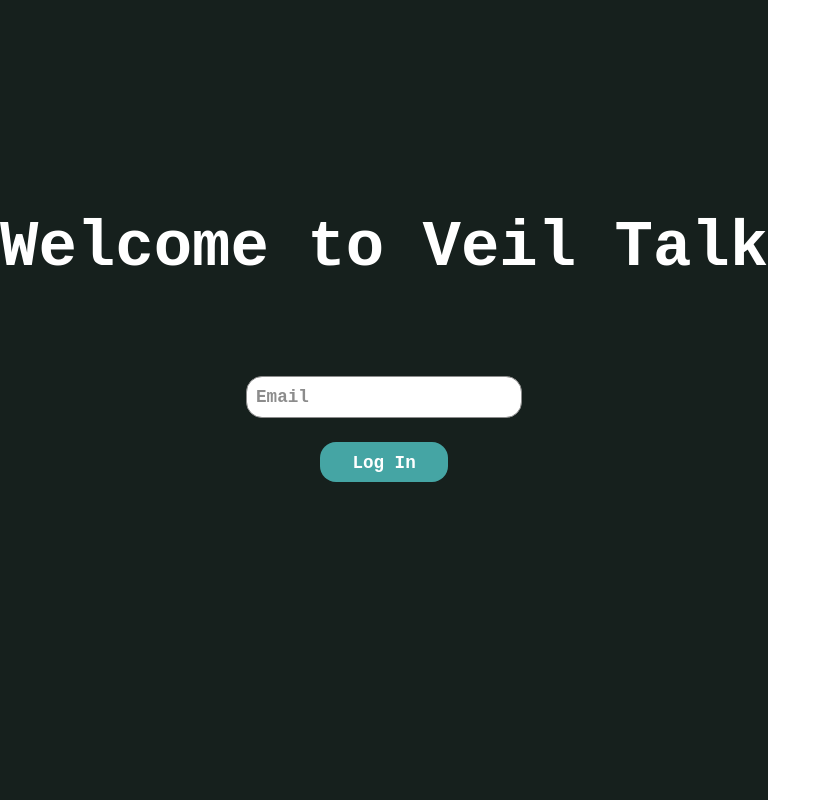
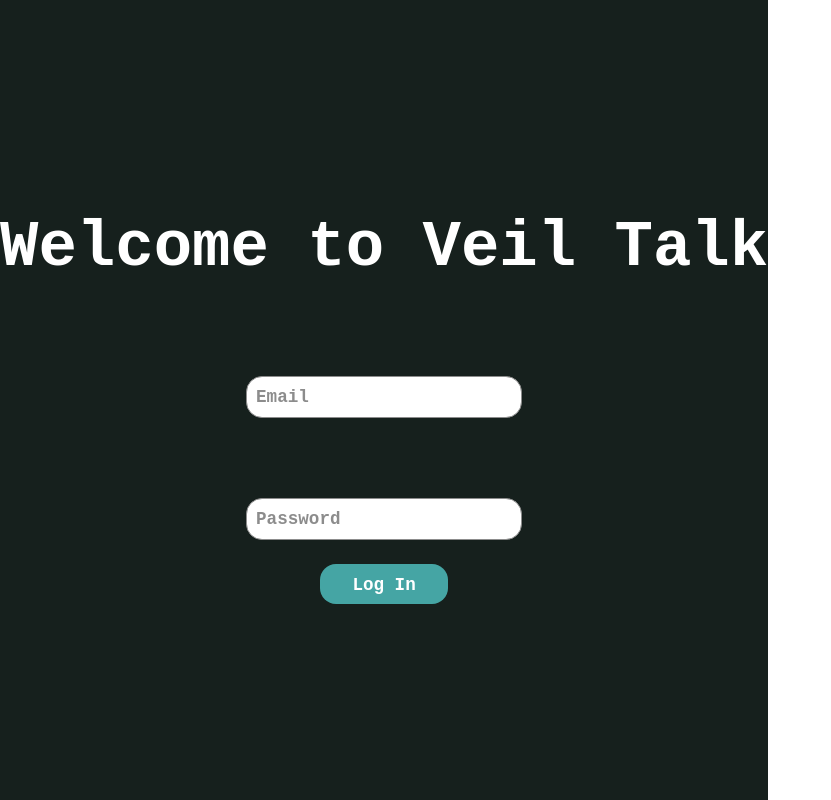
Before and after one commit to Raushan0300/Veil-Talk, a React (Vite) app: page /login in a window 1280 px wide. Shown: the whole page, without its empty margins (0-831 px from the left). Built offline with nearby package versions, Linux system fonts and the light colour scheme.

Commit message:
api changed

```diff
--- a/package.json
+++ b/package.json
@@ -10,6 +10,7 @@
     "preview": "vite preview"
   },
   "dependencies": {
+    "axios": "^1.6.7",
     "react": "^18.2.0",
     "react-dom": "^18.2.0",
     "react-router-dom": "^6.22.1"
--- a/src/components/LoginPage/LoginPage.tsx
+++ b/src/components/LoginPage/LoginPage.tsx
@@ -1,13 +1,35 @@
-import './LoginPage.css';
+import axios from "axios";
+import "./LoginPage.css";
+import { useState } from "react";
 
 const LoginPage = () => {
+  const [email, setEmail] = useState<string>("");
+  const [password, setPassword] = useState<string>("");
+  const handleLogin = async () => {
+    const response = await axios.post("https://veil-talk-backend.vercel.app/api/register", { email, password });
+    const data=response.data;
+    console.log(data);
+  };
   return (
-    <div className='login-main-div'>
-        <div className='login-text'>Welcome to Veil Talk</div>
-        <input type="email" className='email-input' placeholder='Email' />
-        <button className='login-btn'>Log In</button>
+    <div className="login-main-div">
+      <div className="login-text">Welcome to Veil Talk</div>
+      <input
+        type="email"
+        className="email-input"
+        placeholder="Email"
+        value={email}
+        onChange={(e)=>{setEmail(e.target.value)}}
+      />
+      <input
+        type="password"
+        className="email-input"
+        placeholder="Password"
+        value={password}
+        onChange={(e)=>{setPassword(e.target.value)}}
+      />
+      <button className="login-btn" onClick={()=>{handleLogin()}}>Log In</button>
     </div>
-  )
+  );
 };
 
 export default LoginPage;
```
Also changed, not shown: 1 other file (tests, documents, lock files or other folders).
